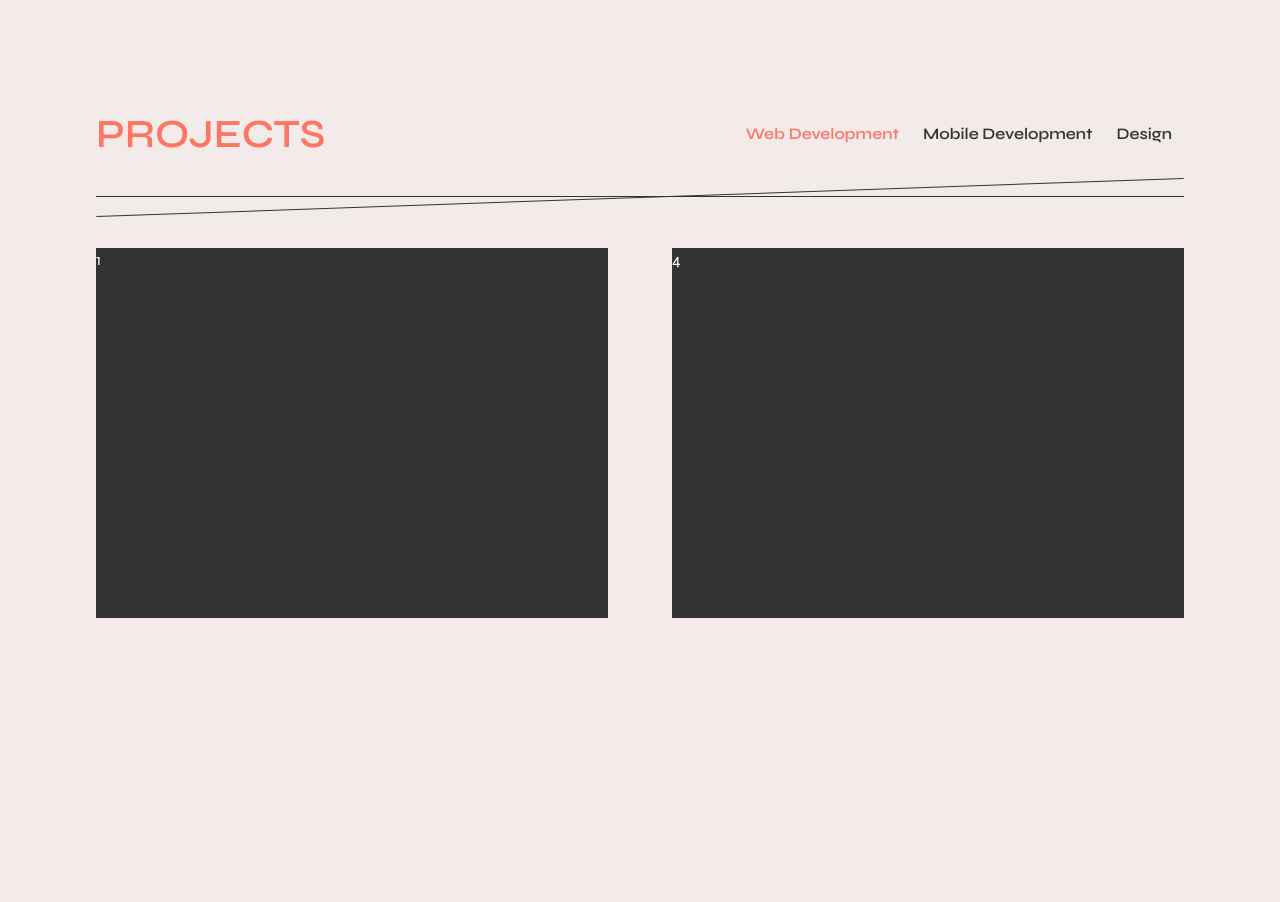
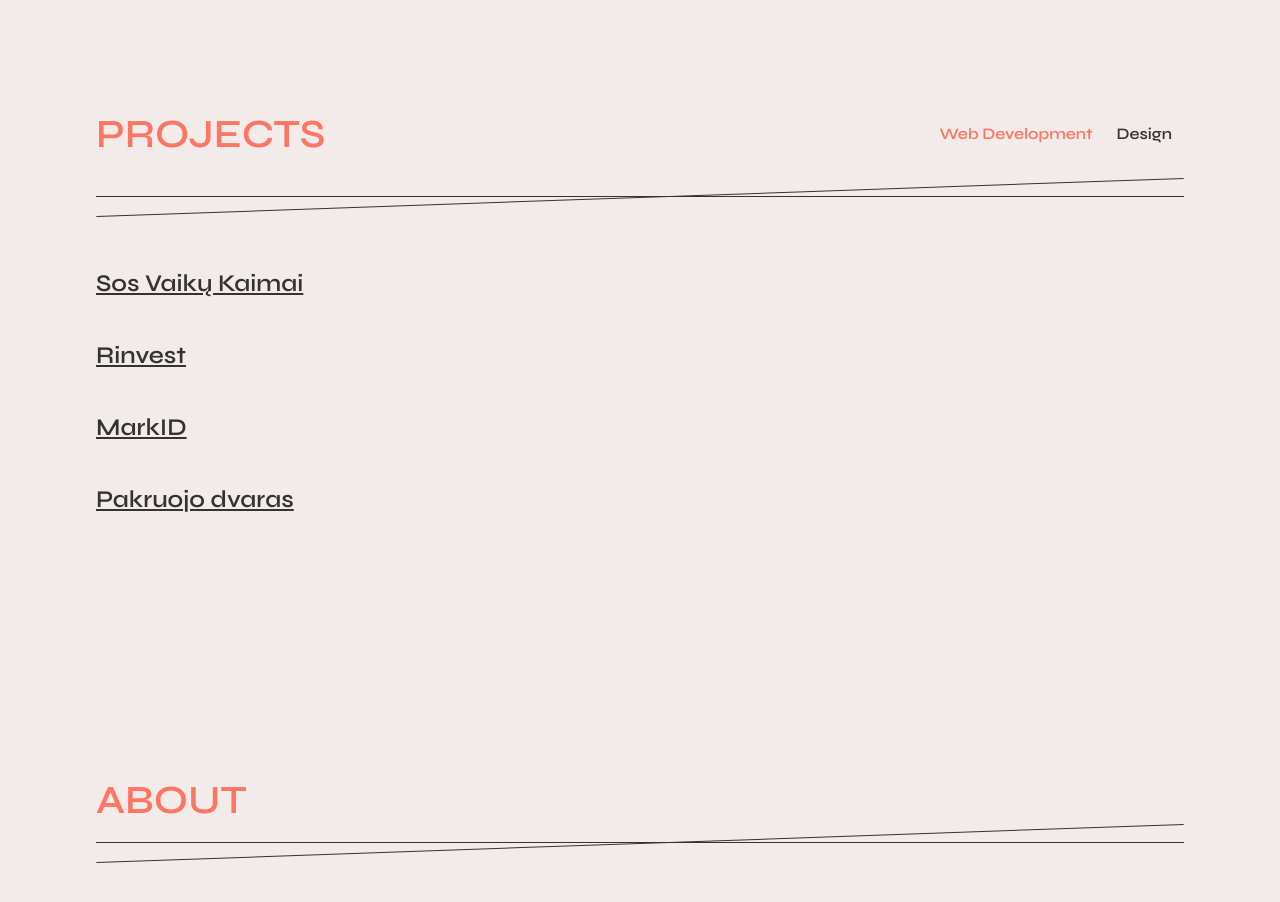
Before and after one commit to GretaVait/portfolio, a Next.js app: page / in a window 1280 px wide. Shown: the part 460-1362 px from the top of the page. Built offline with nearby package versions, Linux system fonts and the light colour scheme.

Commit message:
added projects

```diff
--- a/sections/Projects.jsx
+++ b/sections/Projects.jsx
@@ -16,7 +16,7 @@ const Projects = () => {
 
           <div className="projects__filter">
             <FilterItem label="Web Development" active={filter === "web"} onSelect={() => { setFilter("web") }} />
-            <FilterItem label="Mobile Development" active={filter === "mobile"} onSelect={() => { setFilter("mobile") }} />
+            {/* <FilterItem label="Mobile Development" active={filter === "mobile"} onSelect={() => { setFilter("mobile") }} /> */}
             <FilterItem label="Design" active={filter === "design"} onSelect={() => { setFilter("design") }} />
           </div>
         </div>
@@ -24,12 +24,12 @@ const Projects = () => {
         <Seperator />
 
         <div className="projects__list">
-          <ProjectCard label="1" active={filter === "web"} />
-          <ProjectCard label="2" active={filter === "mobile"} />
-          <ProjectCard label="3" active={filter === "design"} />
-          <ProjectCard label="4" active={filter === "web"} />
-          <ProjectCard label="5" active={filter === "mobile"} />
-          <ProjectCard label="6" active={filter === "design"} />
+          <ProjectCard label="Sos Vaikų Kaimai" link="https://sos-vaikukaimai.lt/" active={filter === "web"} />
+          <ProjectCard label="Rinvest" link="https://rinvest.lt/" active={filter === "web"} />
+          <ProjectCard label="MarkID" link="https://markid.eu/" active={filter === "web"} />
+          <ProjectCard label="Pakruojo dvaras" link="https://pakruojo-dvaras.lt/" active={filter === "web"} />
+          <ProjectCard label="Shopper" link="https://www.behance.net/gallery/114269853/Grocery-Store-App-Design" active={filter === "design"} />
+          <ProjectCard label="Food Rush" link="https://dribbble.com/shots/15192890-Food-Rush-Illustrations" active={filter === "design"} />
         </div>
       </div>
     </section>
@@ -44,10 +44,10 @@ const FilterItem = ({ label, active, onSelect }) => {
   )
 }
 
-const ProjectCard = ({ label, active }) => (
-  <div className={`projects__list__card ${active ? 'active' : ''}`}>
-    {label}
-  </div>
+const ProjectCard = ({ label, link, active }) => (
+  <h3 className={`projects__list__card ${active ? 'active' : ''}`}>
+    <a href={link} target="_blank" rel="noopener noreferrer">{label}</a>
+  </h3>
 )
 
 export default Projects
--- a/styles/sections/_projects.sass
+++ b/styles/sections/_projects.sass
@@ -47,7 +47,7 @@
           color: $pink
 
   &__list
-    @include flex($justify: space-between, $wrap: wrap)
+    @include flex($dir: column, $align: flex-start)
     position: relative
     margin-top: 3.2rem
     &__card
@@ -57,22 +57,34 @@
       left: 0
       transform: translateY(4rem)
       @include transition()
-      width: 100%
-      height: 28rem
-      background-color: $black
-      color: white
-      margin-bottom: 3.2rem
+      pointer-events: none
 
-      @media screen and ( min-width: 768px )
-        width: calc(50% - 2.4rem)
-        margin-bottom: 4.8rem
-
-      @media screen and ( min-width: 1120px )
-        height: 37rem
-        width: calc(50% - 3.2rem)
-        margin-bottom: 6.4rem
+      @media (hover: hover)
+        &:hover
+          transform: translate(1.6rem, 0) !important
+          &::after
+            opacity: 1
 
       &.active
         opacity: 1
-        position: static
-        transform: translateY(0)
+        position: relative
+        transform: translate(0, 0)
+        pointer-events: auto
+
+      &::after
+        content: url("/images/external-link.svg")
+        position: absolute
+        right: -3.2rem
+        top: 50%
+        width: 1.6rem
+        opacity: 0
+        transform: translateY(-50%)
+        @include transition(opacity)
+
+      a
+        display: inline-block
+        text-decoration: underline
+        padding: 1.6rem 0
+
+        @media screen and ( min-width: 1120px )
+          padding: 2.4rem 0
```
Also changed, not shown: public/images/external-link.svg (added).
